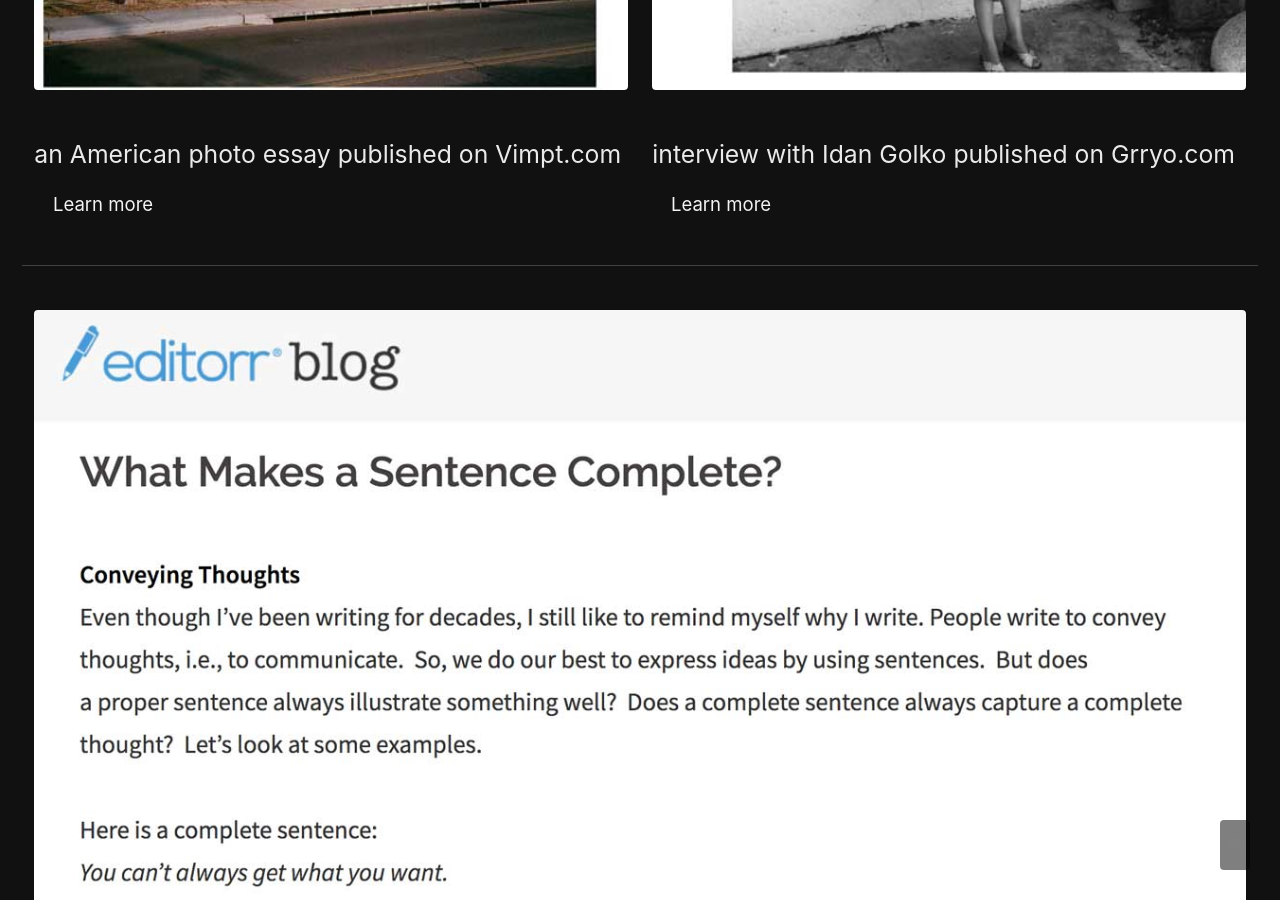
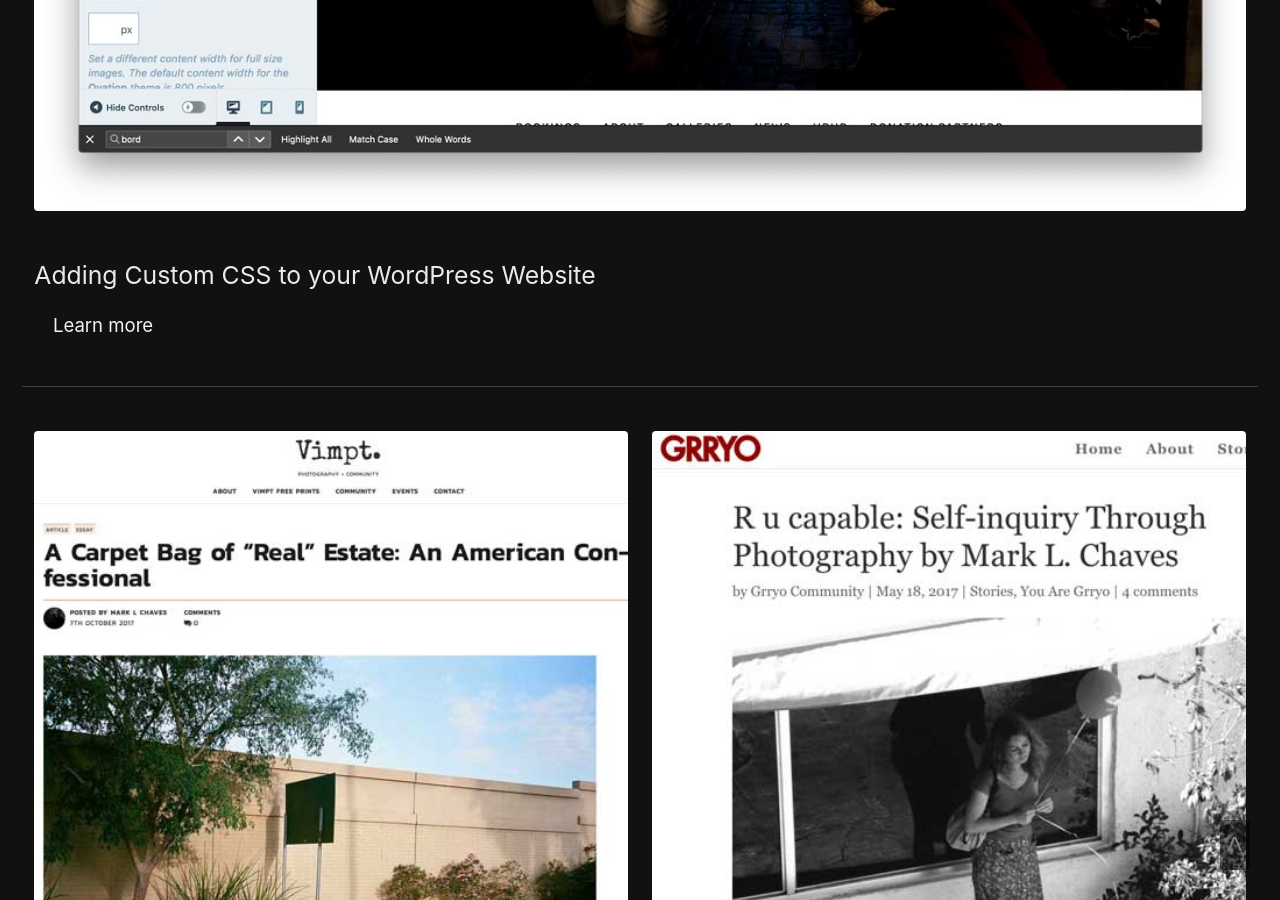
Before and after one commit to marklchaves/caughtmyeye, a Jekyll site: the page built from _pages/writing.md, in a window 1280 px wide and 900 px high, scrolled down 650 px. Built offline with Jekyll 4.4.1, drawn with Linux system fonts in a browser that asks for light colours; cached includes are drawn as plain includes; nearby versions of some CDN libraries.

Commit message:
Adding to writing portfolio

```diff
--- a/_pages/writing.md
+++ b/_pages/writing.md
@@ -6,6 +6,11 @@ layout: splash
 permalink: /writing/
 header:
   teaser: /assets/images/webdev/evepersak-homepage-macbook-pro-graphic-300w.jpg
+feature_row1-1:
+  - url: https://medium.com/@marklchaves/adding-custom-css-to-your-wordpress-website-how-to-guide-a50b474af36d
+    image_path: /assets/images/writing/wordpress-custom-css-hero-1280w.jpg
+    alt: "Adding Custom CSS to your WordPress Website by freelance writer mark l chaves"
+    title: "Adding Custom CSS to your WordPress Website"
 feature_row1:
   - url: https://vimpt.com/2017/10/07/a-carpet-bag-of-real-estate-an-american-confessional/
     image_path: /assets/images/writing/vimpt-carpet-bag-rel-estate-510w.jpg
@@ -42,6 +47,8 @@ feature_row5:
 ---
 # writing portfolio
 
+{% include feature_row id="feature_row1-1" type="center" %}
+
 {% include feature_row id="feature_row1" type="center" %}
 
 {% include feature_row id="feature_row2" type="center" %}
```
Also changed, not shown: assets/images/writing/wordpress-custom-css-hero-1280w.jpg (added).
